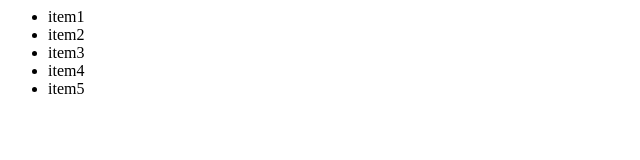
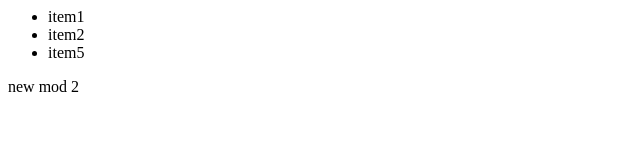
Before and after one commit to chencym321/test, a plain HTML site: page index.html in a window 1280 px wide. Shown: the full height of the page, 0-640 px from the left. Drawn offline with Linux system fonts and the light colour scheme.

Commit message:
add mod 2

```diff
--- a/index.html
+++ b/index.html
@@ -4,10 +4,11 @@
             <ul>
                 <li>item1</li>
                 <li>item2</li>
-                <li>item3</li>
-                <li>item4</li>
                 <li>item5</li>
             </ul>
         </m1>
+        <m2>
+            <div>new mod 2</div>
+        </m2>
     </body>
 </html>
```
